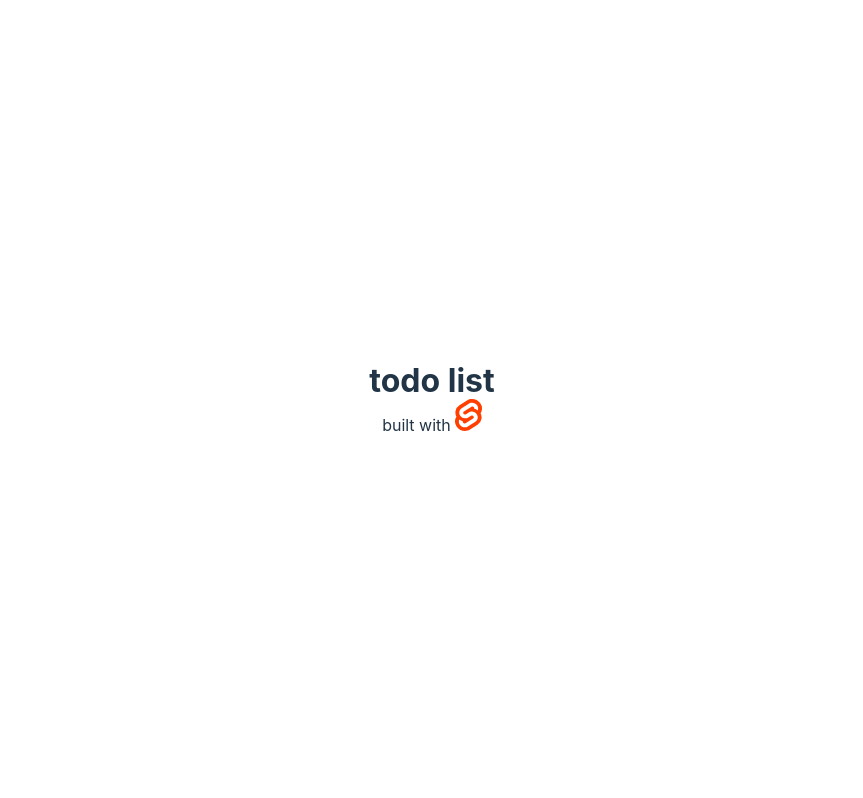
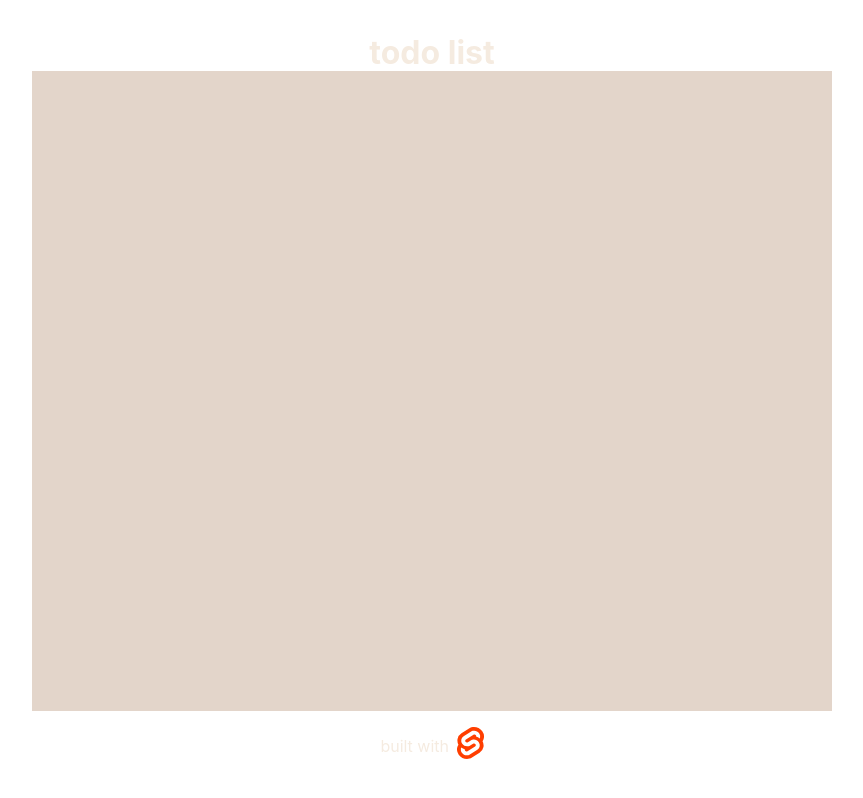
Before and after one commit to daee-kang/svelte-to-do, a Svelte app: page / in a window 1280 px wide. Shown: the whole page, without its empty margins (208-1071 px from the left). Built offline with nearby package versions, Linux system fonts and the light colour scheme.

Commit message:
basic layout

```diff
--- a/src/App.svelte
+++ b/src/App.svelte
@@ -1,21 +1,18 @@
 <script lang="ts">
-  import svelteLogo from "./assets/svelte.svg";
+  import Footer from "./Components/Footer.svelte";
+  import TodoContainer from "./Components/TodoContainer.svelte";
 </script>
 
 <main>
   <h1 class="title">todo list</h1>
-
-  <div>
-    built with
-    <a href="https://svelte.dev" target="_blank" rel="noreferrer">
-      <img src={svelteLogo} class="logo svelte" alt="Svelte Logo" />
-    </a>
-  </div>
+  <TodoContainer />
+  <Footer />
 </main>
 
 <style>
   .title {
     font-size: 2rem;
     margin: 0px;
+    color: #f5ebe0;
   }
 </style>
--- /dev/null
+++ b/src/Components/Footer.svelte
@@ -0,0 +1,28 @@
+<script type="ts">
+  import svelteLogo from "../assets/svelte.svg";
+</script>
+
+<div class="footer">
+  built with
+  <a
+    class="svelte-logo"
+    href="https://svelte.dev"
+    target="_blank"
+    rel="noreferrer"
+  >
+    <img src={svelteLogo} class="logo svelte" alt="Svelte Logo" />
+  </a>
+</div>
+
+<style>
+  .footer {
+    display: flex;
+    justify-content: center;
+    align-items: center;
+    color: #f5ebe0;
+  }
+
+  .svelte-logo {
+    padding-left: 8px;
+  }
+</style>
--- /dev/null
+++ b/src/Components/TodoContainer.svelte
@@ -0,0 +1,13 @@
+<script type="ts">
+</script>
+
+<div class="body" />
+
+<style>
+  .body {
+    height: 80vh;
+    width: min(800px, 80vw);
+    background-color: #e3d5ca;
+    margin-bottom: 1rem;
+  }
+</style>
--- a/src/app.css
+++ b/src/app.css
@@ -28,8 +28,9 @@ body {
   margin: 0;
   display: flex;
   place-items: center;
-  min-width: 320px;
-  min-height: 100vh;
+  width: 100vw;
+  height: 100vh;
+  overflow: none;
 }
 
 h1 {
```
